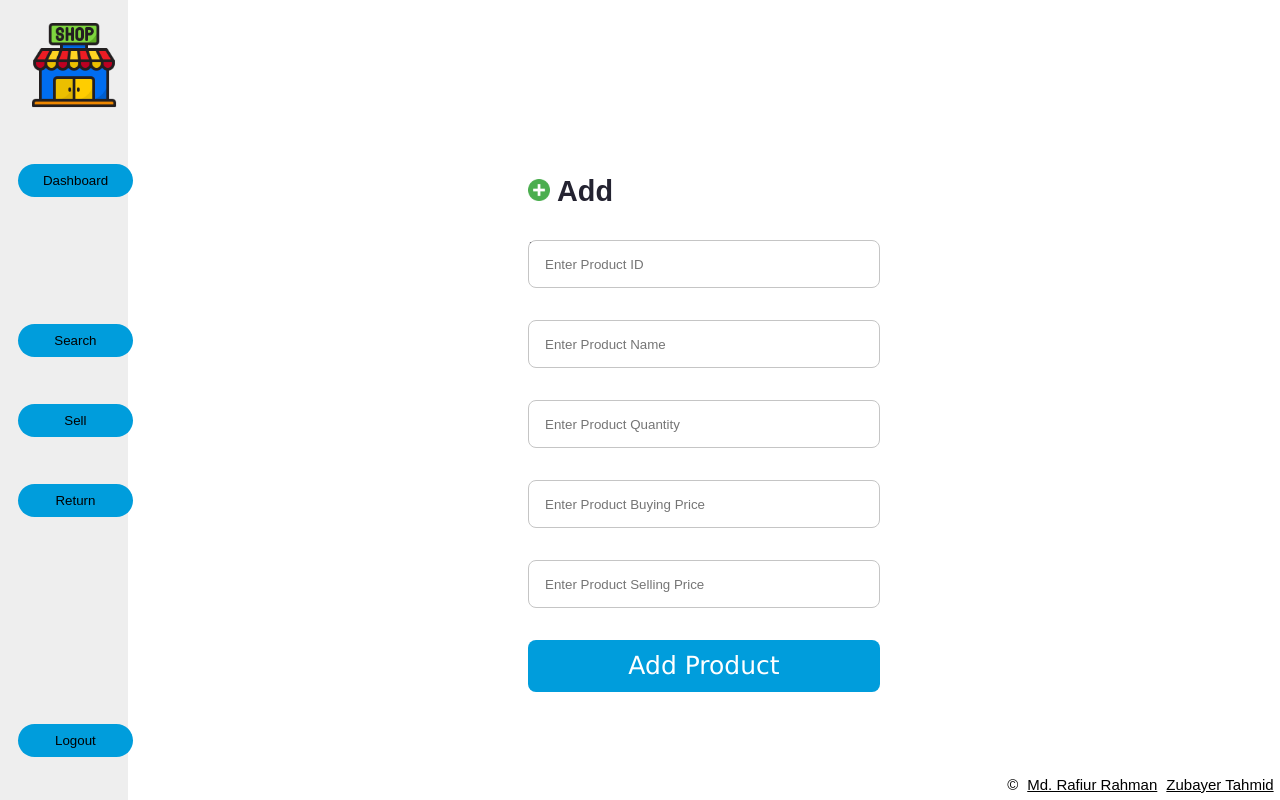
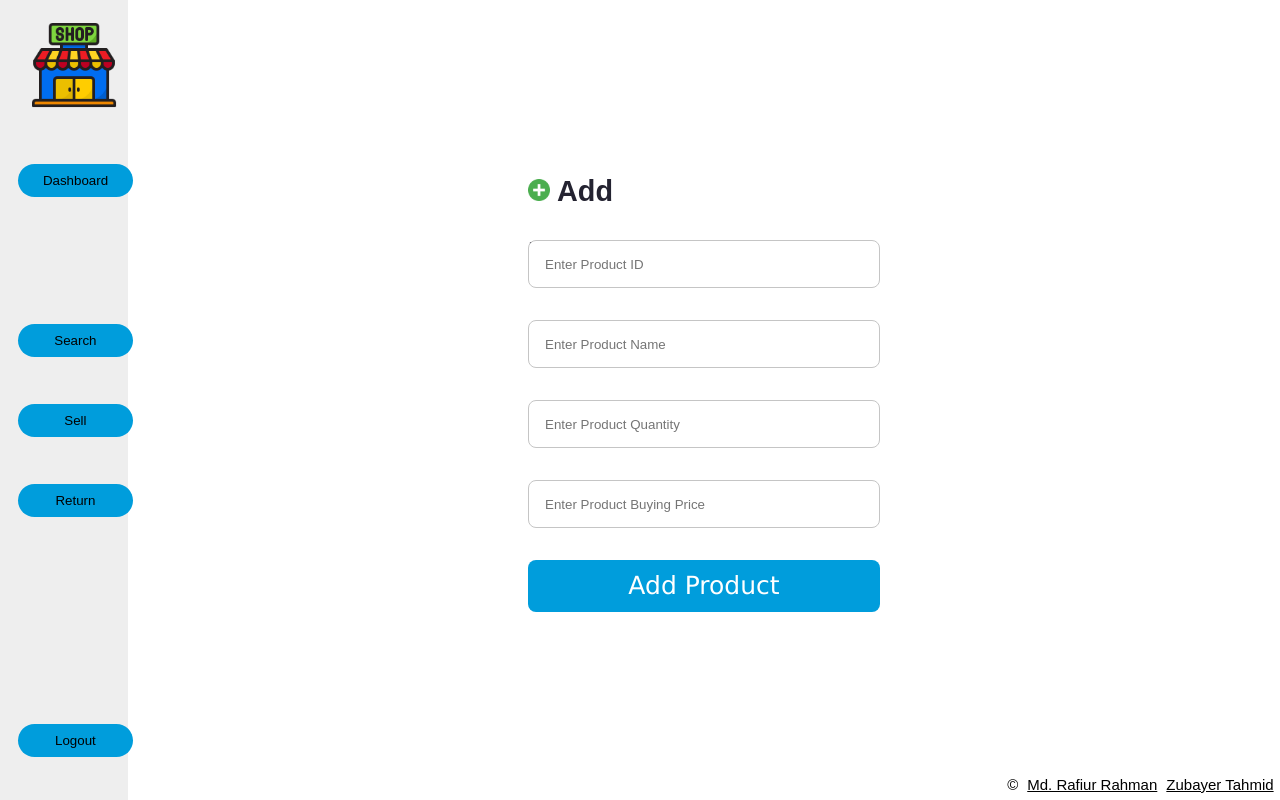
Before and after one commit to rr-uchchash360/Halkhata-The-Shop-Management-System, a PHP site: page /add.html in a window 1280 px wide. Run offline with PHP 8.4, Linux system fonts and the light colour scheme.

Commit message:
CSS fixed for add page

```diff
--- a/add.css
+++ b/add.css
@@ -177,7 +177,7 @@
     border-radius: 8px;
 }
 
-.wrapper-product-buying-price-input{
+.wrapper-product-price-input{
     box-sizing: border-box;
     display: flex;
     flex-direction: column;
@@ -194,7 +194,7 @@
     border-radius: 8px;
 }
 
-.wrapper-product-selling-price-input{
+/* .wrapper-product-selling-price-input{
     box-sizing: border-box;
     display: flex;
     flex-direction: column;
@@ -209,7 +209,7 @@
     top: 70%;
     border: 1px solid #C5C5C5;
     border-radius: 8px;
-}
+} */
 
 .wrapper-add-product-button{
     flex-direction: row;
@@ -220,7 +220,7 @@
     width: 27.5%;;
     height: 52px;
     left: 41.25%;
-    top: 80%;
+    top: 70%;
     background: #009DDC;
     border-radius: 8px;
     color: #fff;
--- a/add.html
+++ b/add.html
@@ -58,12 +58,12 @@
         </div>
 
         <div>
-            <input type="number" onkeyup="return event.charCode >= 48" min="1" class="wrapper-product-buying-price-input" placeholder="Enter Product Buying Price">
+            <input type="number" onkeyup="return event.charCode >= 48" min="1" class="wrapper-product-price-input" placeholder="Enter Product Buying Price">
         </div>
 
-        <div>
+        <!-- <div>
             <input type="number" onkeyup="return event.charCode >= 48" min="1" class="wrapper-product-selling-price-input" placeholder="Enter Product Selling Price">
-        </div>
+        </div> -->
 
         <div>
             <button type="submit" class="wrapper-add-product-button" required>Add Product</button>
```
